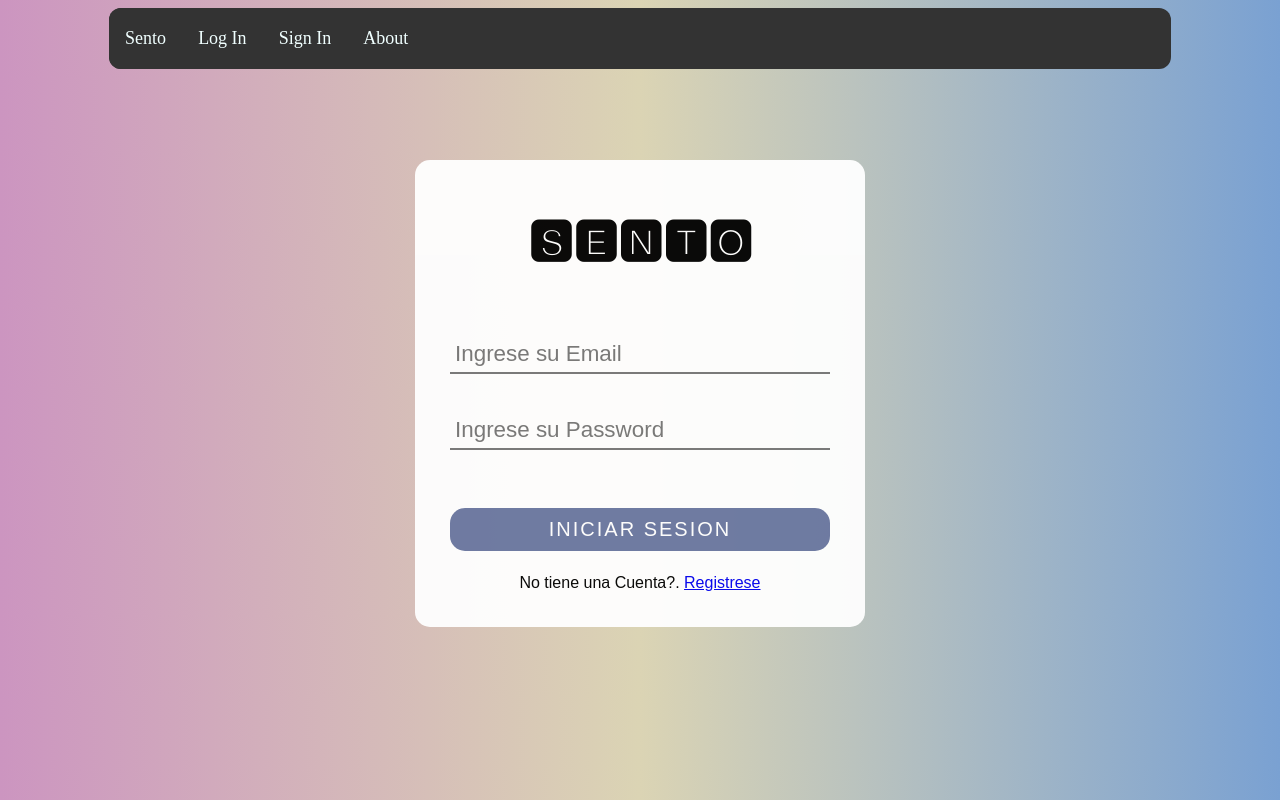
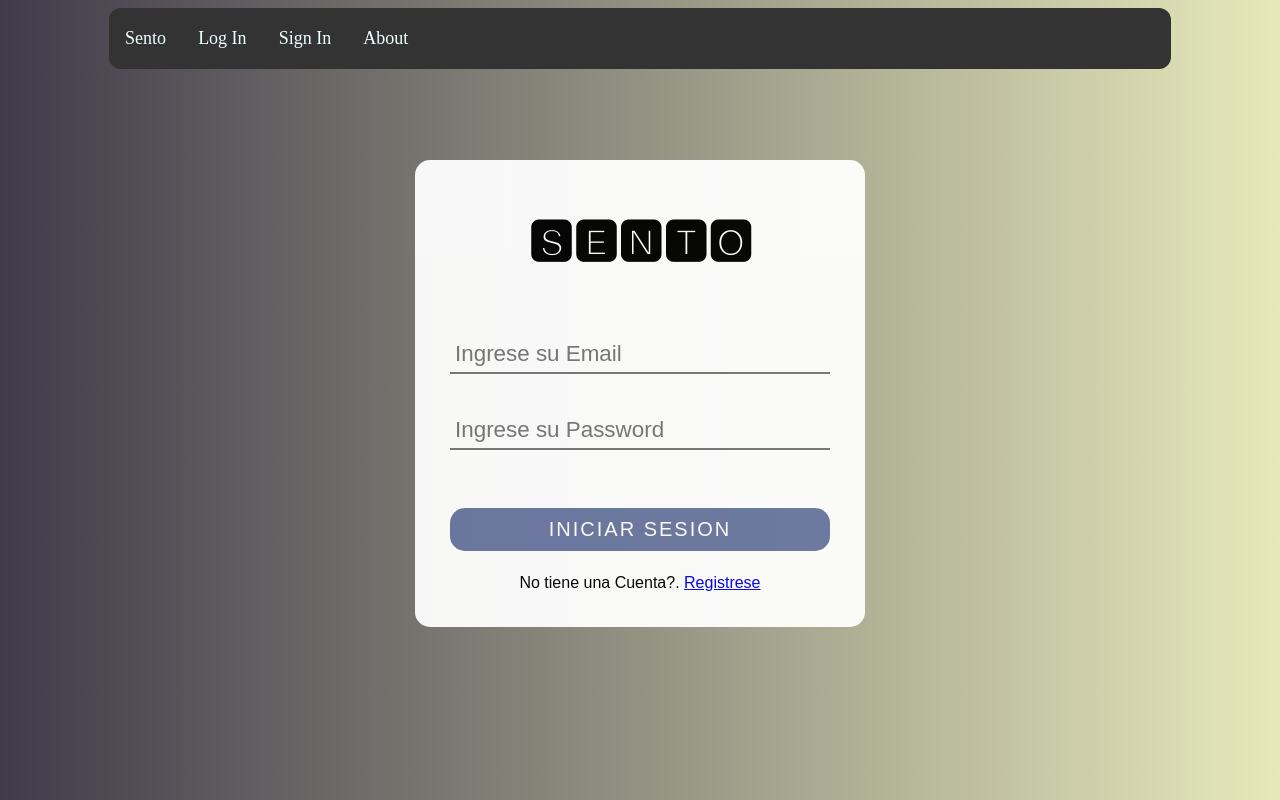
Before and after one commit to JonathanSanMiguel/Sento, an Angular app: page /auth/login in a window 1280 px wide. Built offline with nearby package versions, Linux system fonts and the light colour scheme.

Commit message:
the navbar looks better

```diff
--- a/src/app/auth/pages/navbar/navbar.component.css
+++ b/src/app/auth/pages/navbar/navbar.component.css
@@ -26,5 +26,5 @@ font-size: 18px;
 }
 
 li a:hover {
-    background-color: #111;
+    background-color: #e7e9bb;
 }
--- a/src/app/auth/pages/navbar/navbar.component.html
+++ b/src/app/auth/pages/navbar/navbar.component.html
@@ -1,9 +1,9 @@
 <ul>
-    <li><a routerLink="/auth/main"> Sento </a></li>
+    <li><a routerLink="/auth/main" routerLinkActive="active"> Sento </a></li>
 
     <li><a routerLink="/auth/login"> Log In </a></li>
 
     <li><a routerLink="/auth/signin"> Sign In </a></li>
 
-    <li><a routerLink="/atuh/main"> About </a></li>
+    <li><a routerLink="/auth/main"> About </a></li>
 </ul>
--- a/src/app/auth/pages/signin/signin.component.css
+++ b/src/app/auth/pages/signin/signin.component.css
@@ -59,15 +59,17 @@ input[type = submit]{
     width: 100%;
     padding: 10px;
     font-size: 24px;
+    letter-spacing: 2px;
     border-radius: 15px;
     border: none;
     color: rgb(255, 255, 255);
     background-color: rgb(106, 119, 160);
     margin-top: 30px;
     margin-bottom: 20px;
+    cursor: pointer;
 }
 input[type = submit]:hover{
-    background-color: greenyellow;
+    background-color: rgb(17, 9, 131);
 }
 
 .Login{
@@ -84,22 +86,11 @@ input[type = submit]:hover{
     opacity: 96%;
 }
 .divPrincipal{
-/*     margin-top: 7%;
-    margin-bottom: 8%;
-    margin-left: 20%;
-    margin-right: 20%; */
-/*     display: flex;
-    align-items: center;
-    justify-content: center; */
-/*     position: absolute;
-    top: 50%;
-    left: 50%;
-    transform: translate(-50%, -50%); */
     position: absolute;
     top: 15%;
     left: 0;
     bottom: 0;
     right: 0;
     margin: auto;
-    max-width: 600px;
+    max-width: 500px;
 }
--- a/src/styles.css
+++ b/src/styles.css
@@ -7,13 +7,13 @@ body{
 
     /* background-color: #FAACA8;
     background-image: linear-gradient(19deg, #FAACA8 0%, #DDD6F3 100%);     */
+
+    background: #403b4a; /* fallback for old browsers */
+    background: -webkit-linear-gradient(to right, #403b4a, #e7e9bb); /* Chrome 10-25, Safari 5.1-6 */
+    background: linear-gradient(to right, #403b4a, #e7e9bb); /* W3C, IE 10+/ Edge, Firefox 16+, Chrome 26+, Opera 12+, Safari 7+ */
 /*
-    background: #403b4a; /* fallback for old browsers
-    background: -webkit-linear-gradient(to right, #403b4a, #e7e9bb); /* Chrome 10-25, Safari 5.1-6
-    background: linear-gradient(to right, #403b4a, #e7e9bb); /* W3C, IE 10+/ Edge, Firefox 16+, Chrome 26+, Opera 12+, Safari 7+ */
-
-    background: #cc95c0; /* fallback for old browsers */
-    background: -webkit-linear-gradient(to right, #cc95c0, #dbd4b4, #7aa1d2); /* Chrome 10-25, Safari 5.1-6 */
+    background: #cc95c0; /* fallback for old browsers
+    background: -webkit-linear-gradient(to right, #cc95c0, #dbd4b4, #7aa1d2); /* Chrome 10-25, Safari 5.1-6
     background: linear-gradient(to right, #cc95c0, #dbd4b4, #7aa1d2); /* W3C, IE 10+/ Edge, Firefox 16+, Chrome 26+, Opera 12+, Safari 7+ */
 /*
     background: #141e30; /* fallback for old browsers
```
